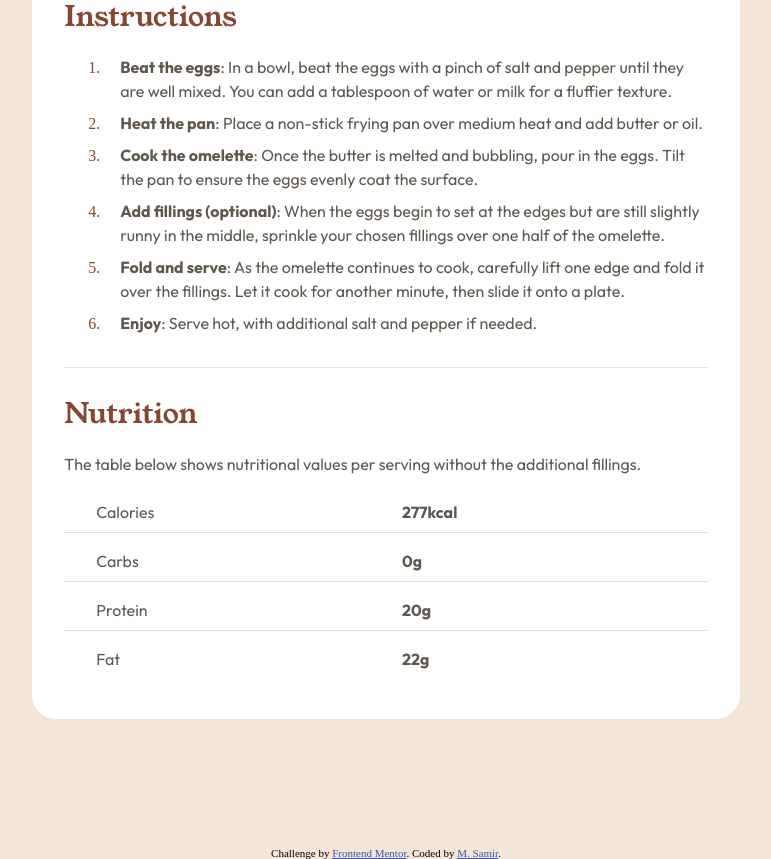
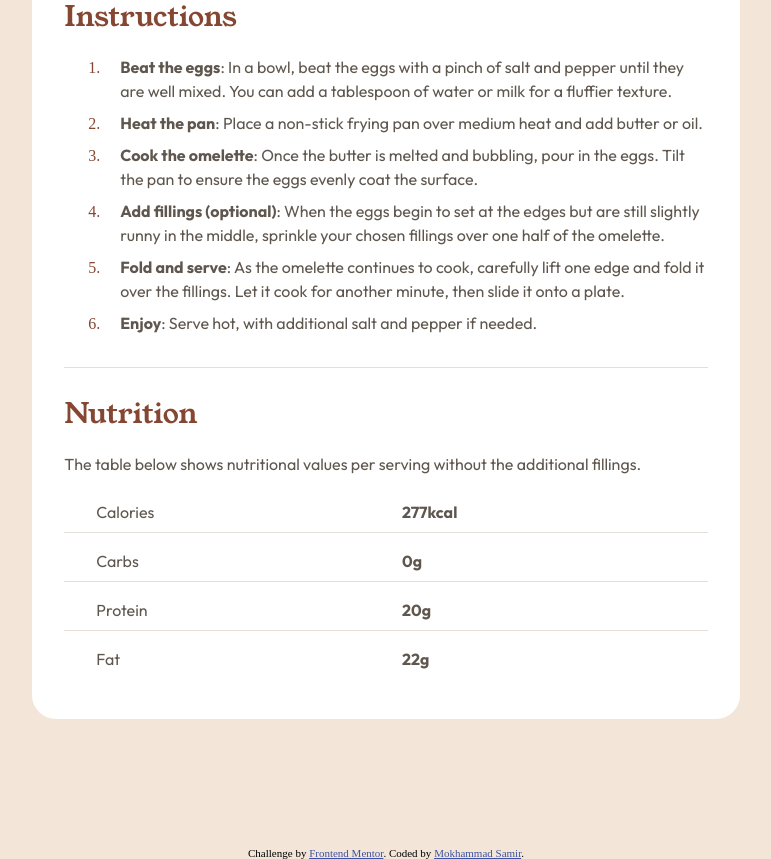
Before and after one commit to kingestman/Recipe-page, a plain HTML site: page index.html in a window 1280 px wide. Shown: the part 1159-2018 px from the top of the page, without its empty margins (254-1025 px from the left). Drawn offline with Linux system fonts and the light colour scheme; a web font is replaced by a local one.

Commit message:
added link to my github profile

```diff
--- a/index.html
+++ b/index.html
@@ -194,7 +194,8 @@
                 href="https://www.frontendmentor.io?ref=challenge"
                 target="_blank"
                 >Frontend Mentor</a
-            >. Coded by <a href="#">M. Samir</a>.
+            >. Coded by
+            <a href="https://github.com/kingestman">Mokhammad Samir</a>.
         </div>
     </body>
 </html>
```
